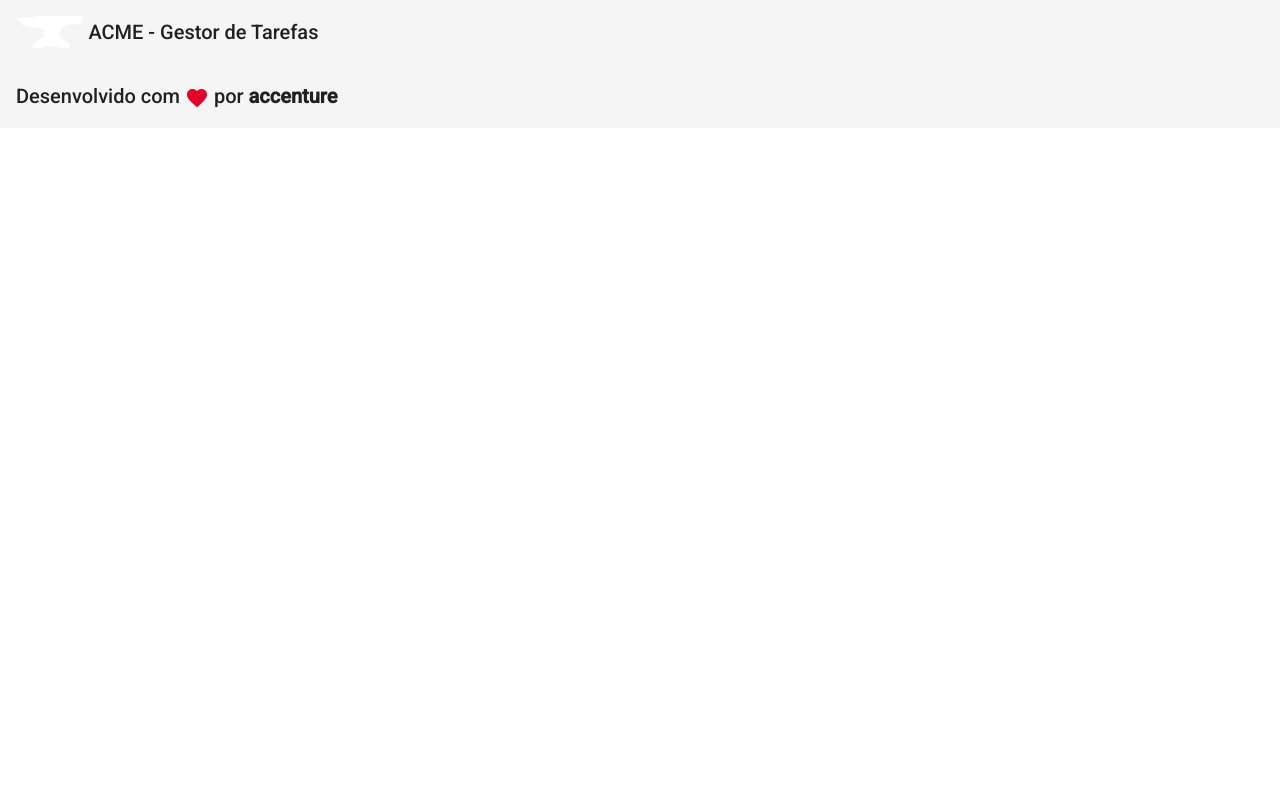
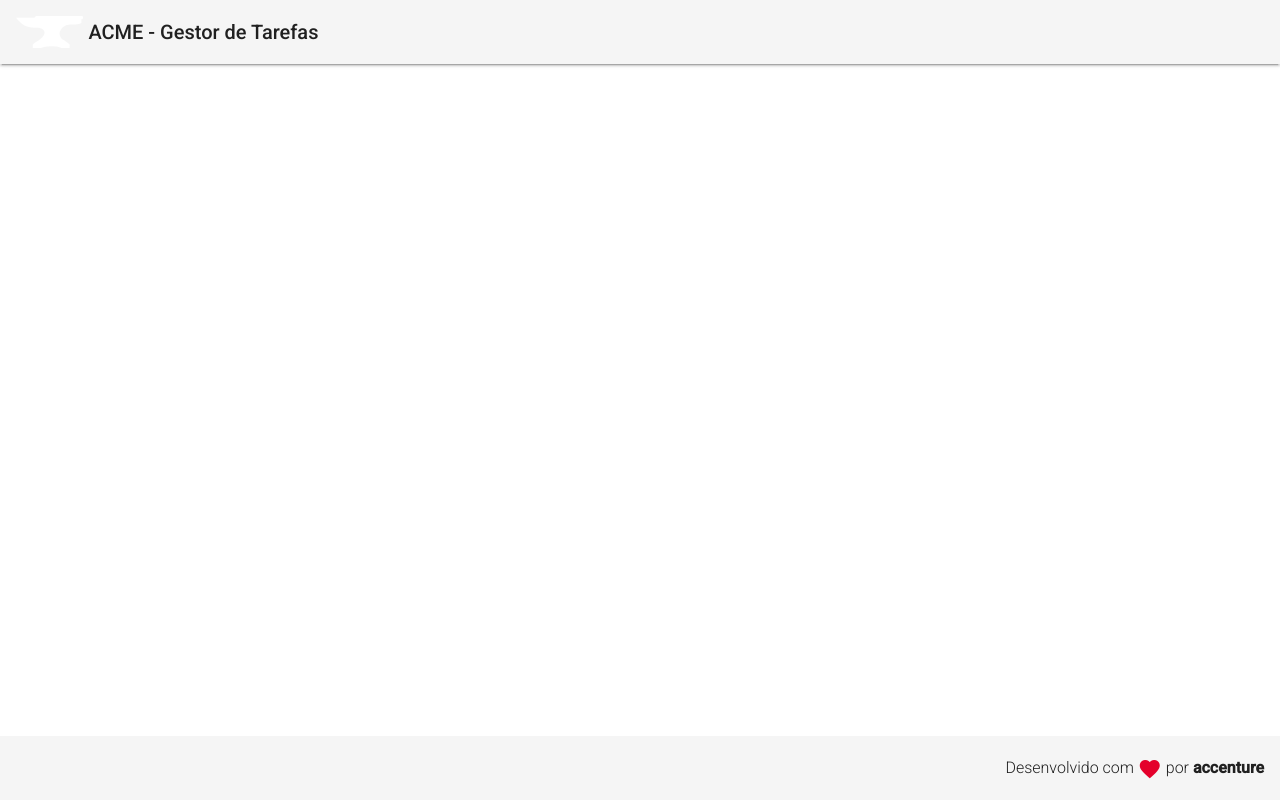
Before and after one commit to jiyamesu/desafio-accenture, an Angular app in the folder taskmanager-web/: page / in a window 1280 px wide. Built offline with nearby package versions, Linux system fonts and the light colour scheme.

Commit message:
Inseridas novas classes CSS ao componente footer: footer, footer span.

```diff
--- a/taskmanager-web/src/app/components/template/footer/footer.component.css
+++ b/taskmanager-web/src/app/components/template/footer/footer.component.css
@@ -0,0 +1,11 @@
+.footer {
+    position: fixed;
+    bottom: 0;
+    display: flex;
+    justify-content: flex-end;
+}
+
+.footer span {
+    font-size: 1rem;
+    font-weight: 300;
+}
```
